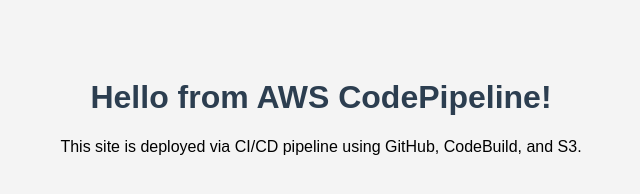
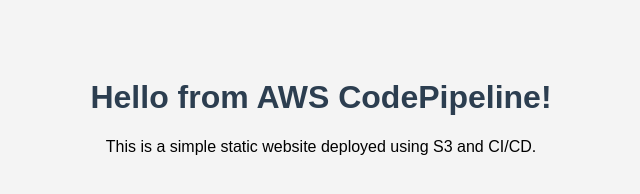
Before and after one commit to Swathi-bs-1997/Static-site, a plain HTML site: page index.html in a window 1280 px wide. Shown: the whole page, without its empty margins (319-959 px from the left). Drawn offline with Linux system fonts and the light colour scheme.

Commit message:
index.html

```diff
--- a/index.html
+++ b/index.html
@@ -7,7 +7,7 @@
 </head>
 <body>
   <h1>Hello from AWS CodePipeline!</h1>
-  <p>This site is deployed via CI/CD pipeline using GitHub, CodeBuild, and S3.</p>
+  <p>This is a simple static website deployed using S3 and CI/CD.</p>
   <script src="script.js"></script>
 </body>
 </html>
```
